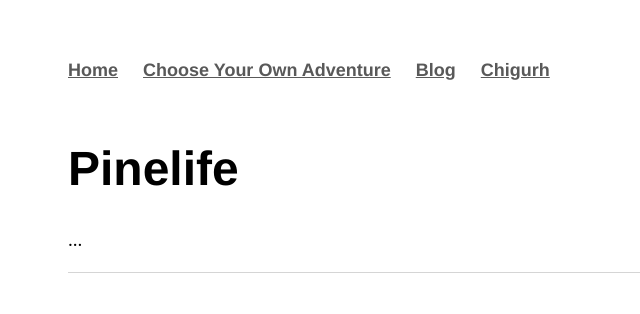
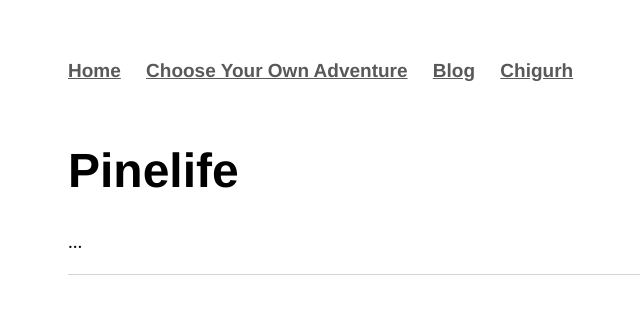
Before and after one commit to Pinelife/pinelife.github.io, a Jekyll site: the page built from index.html, in a window 1280 px wide. Shown: the top 314 px of the page, without its empty margins (124-764 px from the left). Built offline with Jekyll 4.4.1, drawn with Linux system fonts in a browser that asks for light colours.

Commit message:
Update main.css

```diff
--- a/css/main.css
+++ b/css/main.css
@@ -84,17 +84,17 @@ p ul
 }
 
 ul ul {
-    font-size: 18px;
+    font-size: 19px;
     list-style-position: inside;
     margin-left:1em;
 }
 
 ul{
-    font-size: 18px;
+    font-size: 19px;
 }
 
 li{
-    font-size: 18px;
+    font-size: 19px;
     list-style-position: inside;
 }
 
```
